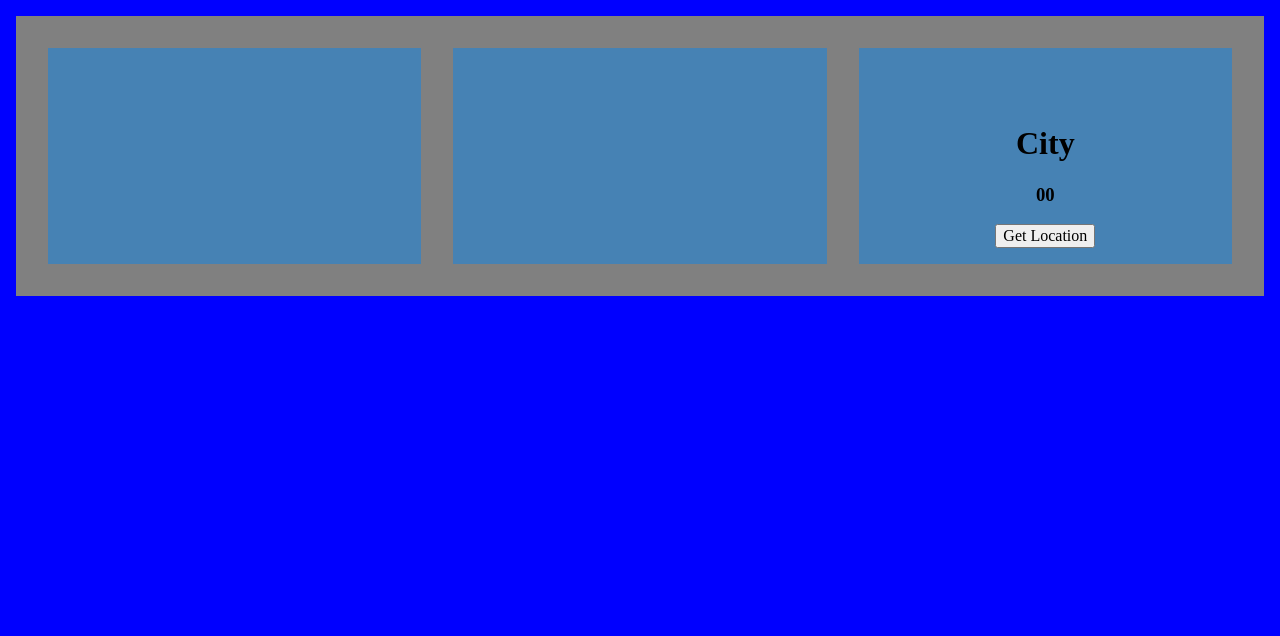
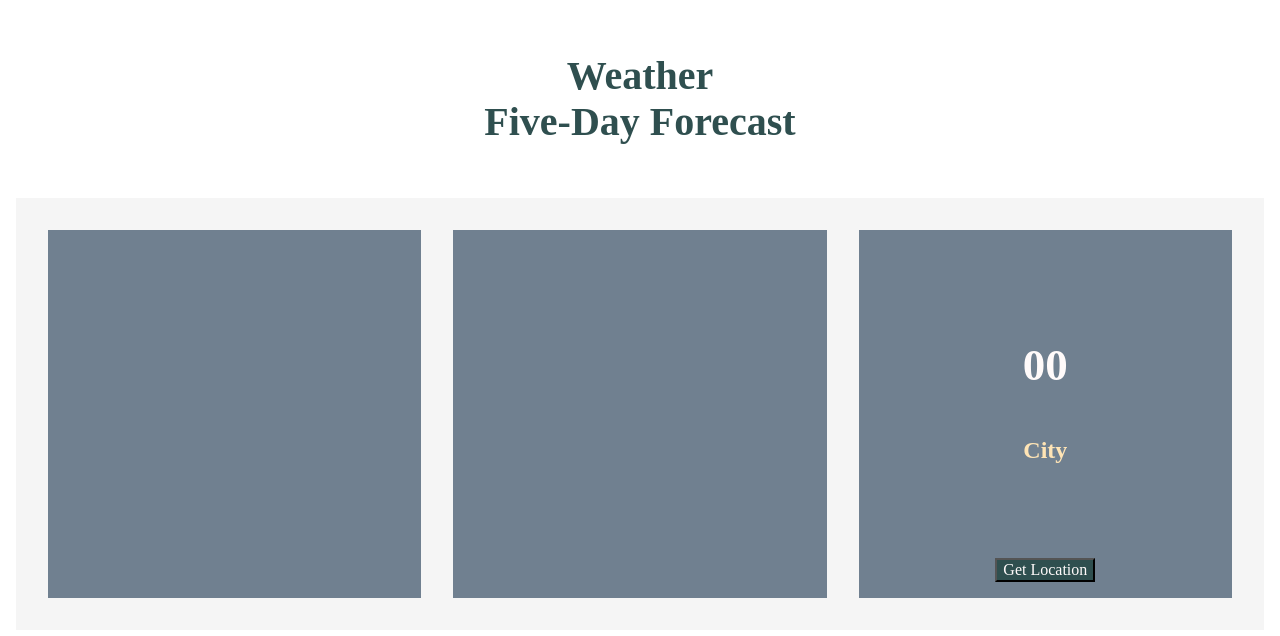
Before and after one commit to sking24/weather-app, a plain HTML site: page index.html in a window 1280 px wide. Drawn offline with nearby package versions, Linux system fonts and the light colour scheme.

Commit message:
final changes

```diff
--- a/css/styles.css
+++ b/css/styles.css
@@ -4,8 +4,9 @@
     box-sizing: border-box;
 }
 
+
 main {
-    background: gray;
+    background: whitesmoke;
     margin: 1em;
     padding: 1em;
 
@@ -15,7 +16,7 @@ main {
 }
 
 div {
-    background: steelblue;
+    background: slategray;
     padding: 1em;
     margin: 1em;
     text-align: center;
@@ -27,12 +28,30 @@ div {
     /* flexbox as parent   */
 }
 
-li {
-    text-decoration: none;
+h4 {
+    text-align: center;
+    font-size: 40px;
+    color: darkslategray
 }
 
+h1, h3 {
+    color: snow;
+    font-size: 45px;
+}
 
+h2 {
+    color: moccasin;
 
+}
+
+p {
+    color: snow;
+}
+
+button {
+    background: darkslategray;
+    color: snow;
+}
 /********************
 MEDIA QUERIES
 *******************/
@@ -44,7 +63,7 @@ MEDIA QUERIES
 
   /* Diagnostic Styling. */
   body {
-       background: blue;
+       background: white;
   }
 
 }
@@ -58,7 +77,7 @@ MEDIA QUERIES
 
   /* Diagnostic Styling. */
   body {
-       background: green;
+       background: white;
   }
 
 }
@@ -72,7 +91,7 @@ MEDIA QUERIES
 
   /* Diagnostic Styling. */
 	body {
-       background: red;
+       background: white;
 	}
 
 }
--- a/index.html
+++ b/index.html
@@ -14,6 +14,7 @@
 
 </head>
 <body>
+	<h4>Weather <br>Five-Day Forecast</h4>
 
 	<main>
 
@@ -39,11 +40,15 @@
 	       </h1>
 	       <img src="" alt="">
 
-	       <h1 class="city">City</h1>
 	       <h3 class="temp">00</h3>
+	       <h2 class="city">City</h2>
+
 
 	       <p class="title"></p>
-
+	       <br>
+           <br>
+           <br>
+           <br>
             <button>Get Location</button>
 
 	    </div>
```
